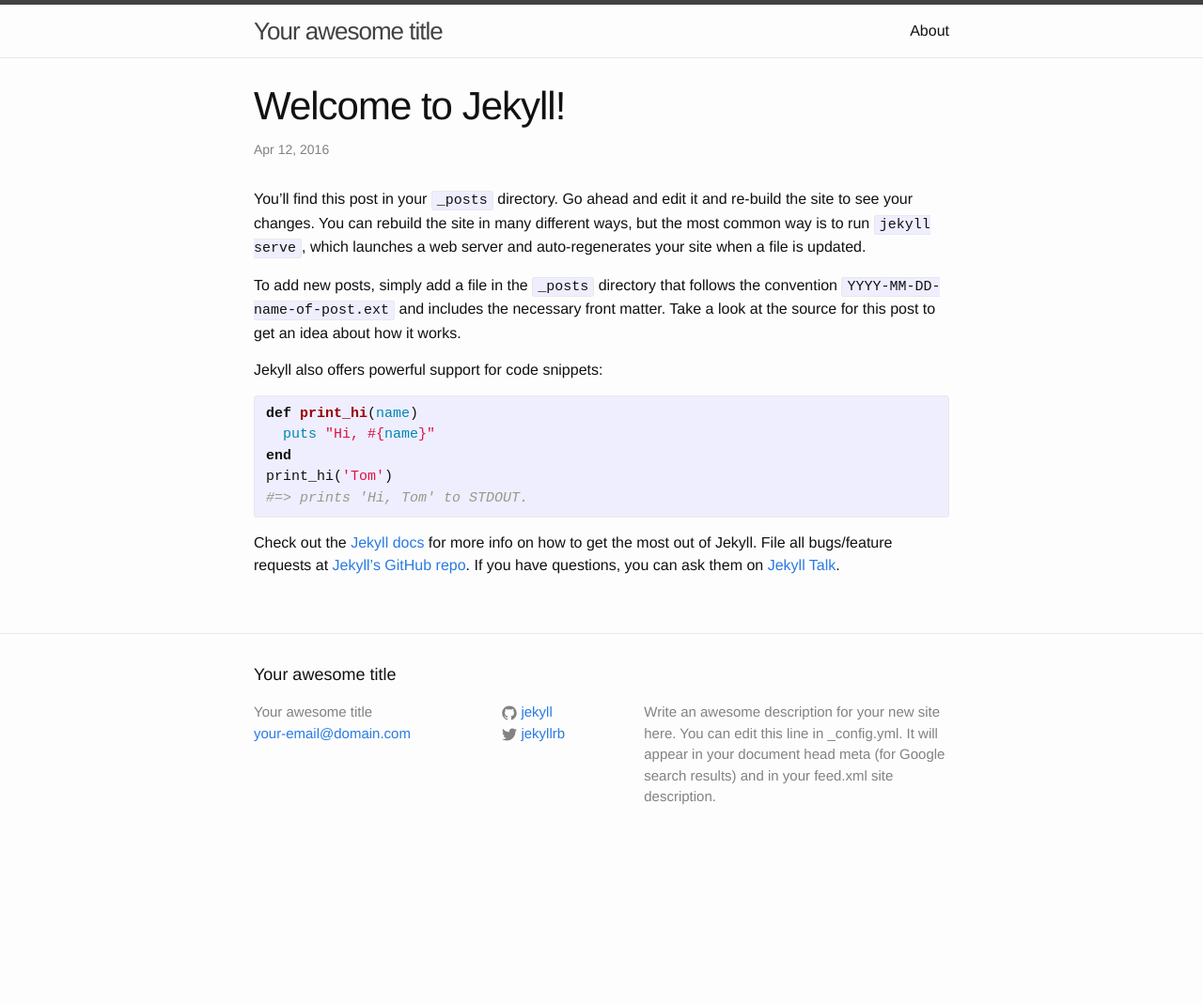
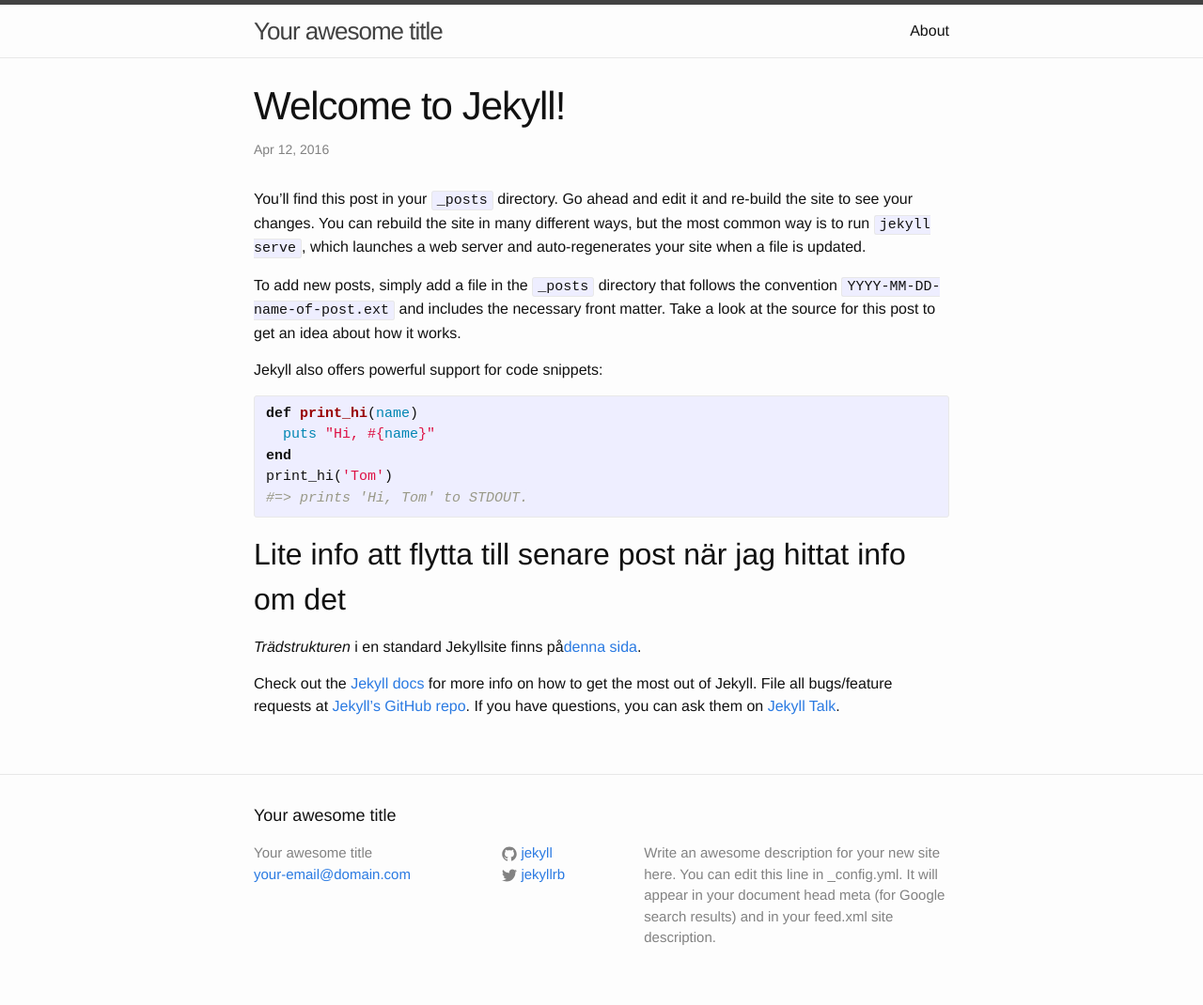
Before and after one commit to thom2s/thom2s.github.com, a Jekyll site: the page built from _posts/2016-04-12-welcome-to-jekyll.markdown, in a window 1280 px wide. Shown: the whole page at 94% size. Built offline with Jekyll 4.4.1, drawn with Linux system fonts in a browser that asks for light colours; before the commit the page ends 920 px from its top, so only the background shows below that.

Commit message:
Fyller på första sidan...
… för att ändra senare

```diff
--- a/_posts/2016-04-12-welcome-to-jekyll.markdown
+++ b/_posts/2016-04-12-welcome-to-jekyll.markdown
@@ -18,6 +18,12 @@
 #=> prints 'Hi, Tom' to STDOUT.
 {% endhighlight %}
 
+## Lite info att flytta till senare post när jag hittat info om det
+
+*Trädstrukturen* i en standard Jekyllsite finns på[denna sida](https://jekyllrb.com/docs/structure/).
+
+
+
 Check out the [Jekyll docs][jekyll-docs] for more info on how to get the most out of Jekyll. File all bugs/feature requests at [Jekyll’s GitHub repo][jekyll-gh]. If you have questions, you can ask them on [Jekyll Talk][jekyll-talk].
 
 [jekyll-docs]: http://jekyllrb.com/docs/home
```
